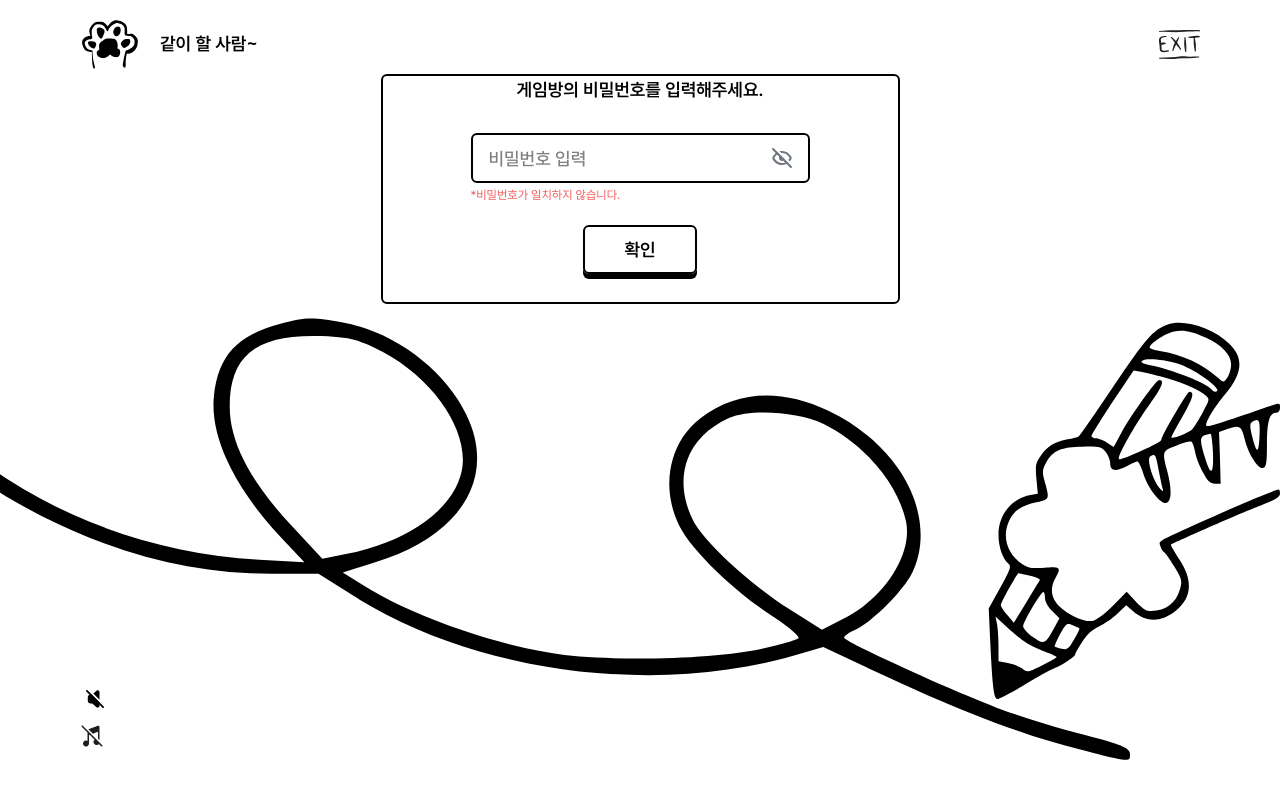
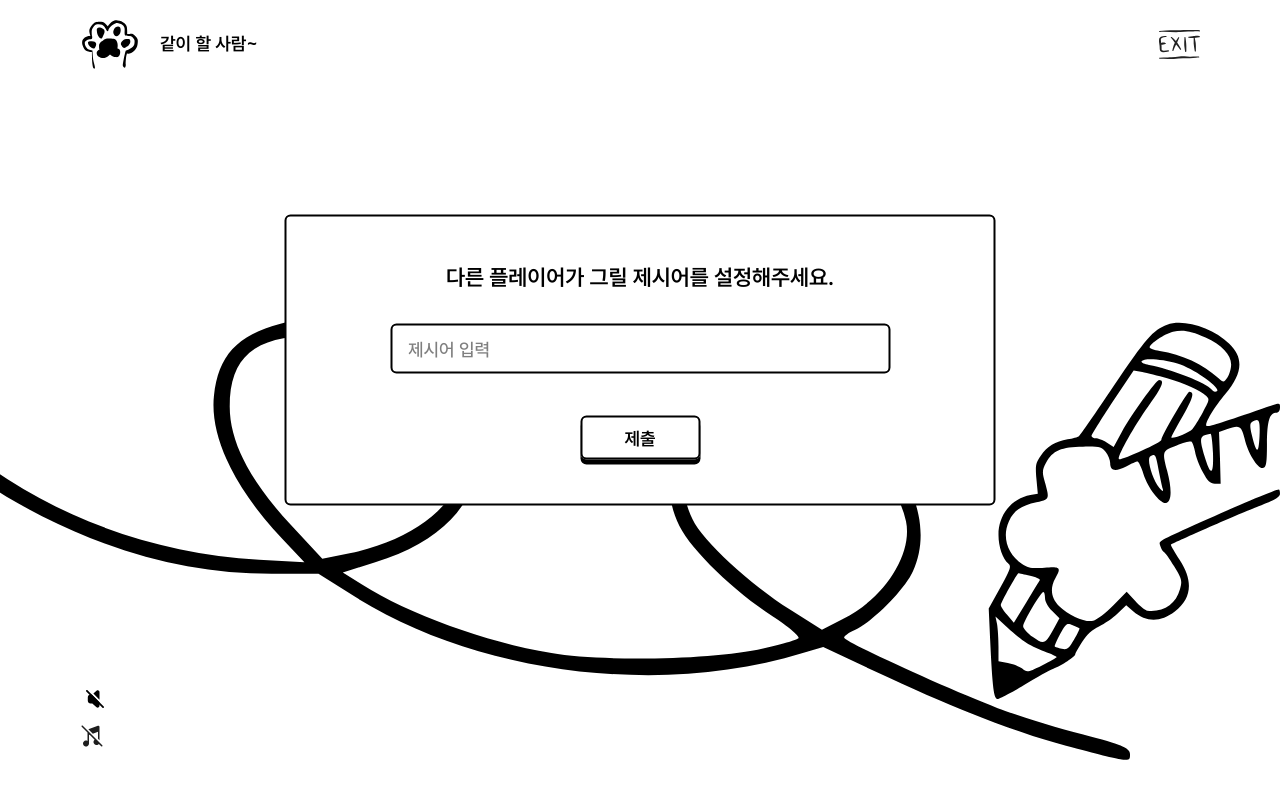
Before and after one commit to devcourse-catspaw/catspaw, a React (Vite) app: page /game/multi in a window 1280 px wide. Built offline with nearby package versions, Linux system fonts and the light colour scheme.

Commit message:
🎨 Design: 멀티모드 제시어 화면 퍼블리싱

```diff
--- a/src/pages/game/MultiModeWords.tsx
+++ b/src/pages/game/MultiModeWords.tsx
@@ -3,25 +3,43 @@ import pawPencil from '../../assets/images/paw_pencil_big.svg';
 import doodle from '../../assets/images/background_doodle4.svg';
 import NavWithExit from '../../components/common/NavWithExit';
 import LabeledInput from '../../components/common/LabeledInput';
+import { useState } from 'react';
 
 export default function MultiModeWords() {
+  const [word, setWord] = useState('');
+  const [invalid, setInvalid] = useState(false);
+
+  const checkValidation = () => {
+    if (word.trim() !== '') {
+      alert('이동합니당');
+      // 제시어 저장
+      // navigate()
+    } else setInvalid(true);
+  };
+
   return (
     <div className="w-full min-h-screen flex flex-col items-center px-20 pt-[14px] relative">
       <NavWithExit title="같이 할 사람~" />
-      <div className="">
-        <div className="flex flex-col justify-center items-center gap-[22px] rounded-[6px] w-[519px] pb-7 bg-[var(--white)] border-2 border-[var(--black)]">
-          <div className="font-semibold text-[18px]">
-            게임방의 비밀번호를 입력해주세요.
+      <div className="absolute top-[45%] left-1/2 -translate-x-1/2 -translate-y-1/2">
+        <div className="flex flex-col justify-center items-center gap-[22px] rounded-[6px] w-[711px] py-11 bg-[var(--white)] border-2 border-[var(--black)]">
+          <div className="font-semibold text-[22px]">
+            다른 플레이어가 그릴 제시어를 설정해주세요.
           </div>
           <LabeledInput
-            type="password"
+            value={word}
+            onChange={(e) => {
+              setWord(e.target.value);
+              setInvalid(false);
+            }}
             title=""
-            invalidMessage="비밀번호가 일치하지 않습니다."
-            isInvalid={true}
-            placeholder="비밀번호 입력"
-            className="w-[339px] h-[50px] pr-[50px]"
+            invalidMessage="한 단어로 설정해주세요."
+            isInvalid={invalid}
+            placeholder="제시어 입력"
+            className="w-[500px] h-[50px] pr-[50px]"
           />
-          <Button>확인</Button>
+          <Button onClick={checkValidation} className="w-30 h-11 px-0 py-0">
+            제출
+          </Button>
         </div>
       </div>
       <img
```
